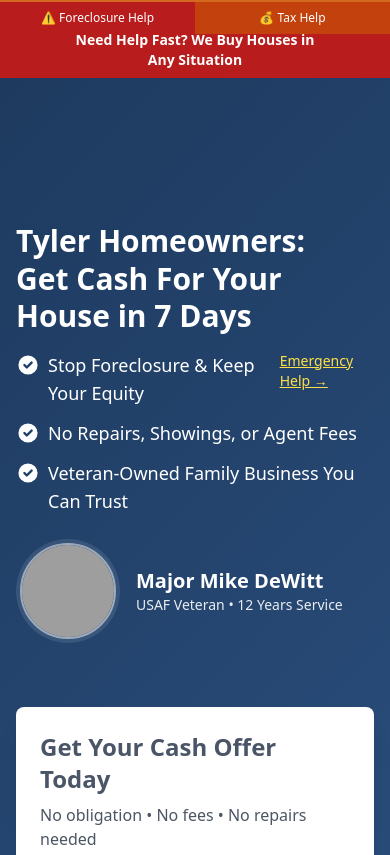
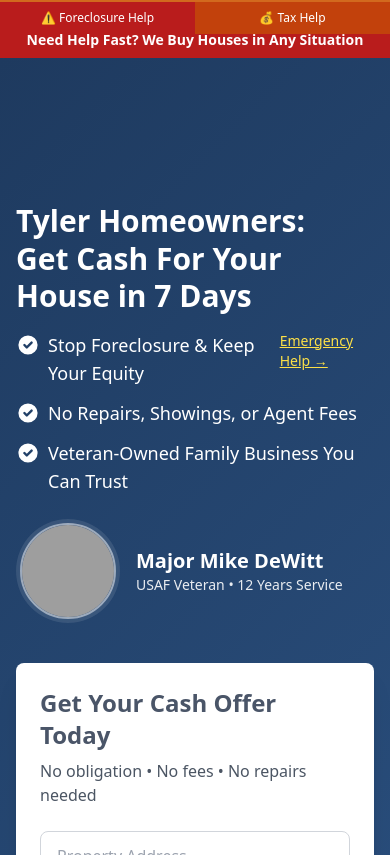
Before and after one commit to codyverge/dewitt-development, a plain HTML site: page index.html in a window 390 px wide. Shown: the part 58-913 px from the top of the page. Drawn offline with nearby package versions, Linux system fonts and the light colour scheme; grey boxes are pictures that could not be loaded.

Commit message:
Update index.html

```diff
--- a/index.html
+++ b/index.html
@@ -144,13 +144,13 @@
 
     <!-- Emergency Banners - Mobile Only -->
     <div class="md:hidden bg-red-700 text-white py-2 text-center mt-20">
-        <p class="px-16 text-sm font-semibold">
+        <p class="px-4 text-sm font-semibold">
             Need Help Fast? We Buy Houses in Any Situation
         </p>
     </div>
     <section class="hero-gradient text-white pt-36 md:pt-16 pb-16">
         <div class="container mx-auto px-4">
-            <div class="grid md:grid-cols-2 gap-8 items-center">
+            <div class="grid md:grid-cols-2 gap-2 items-center">
                 <div>
                     <h1 class="text-3xl md:text-5xl font-bold mb-4 leading-tight">
                         Tyler Homeowners:<br>
```
